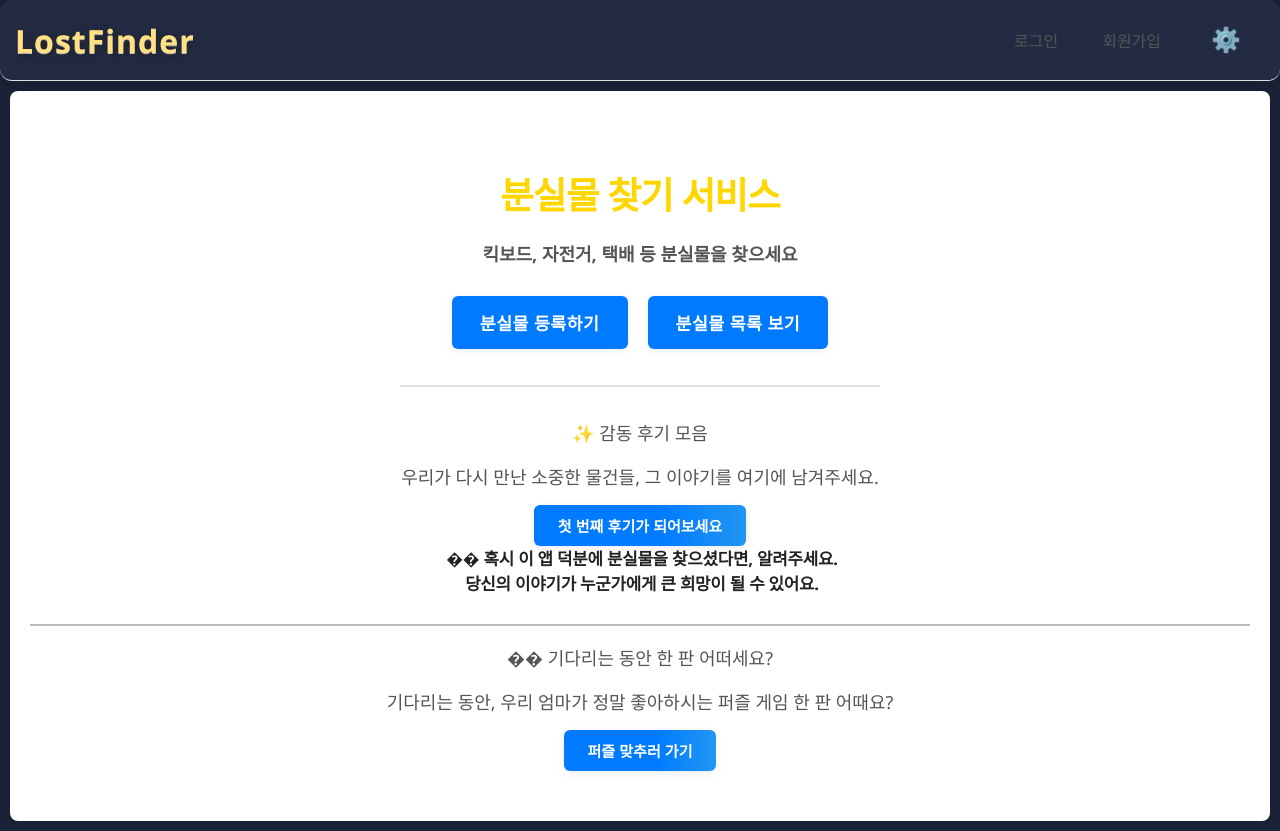
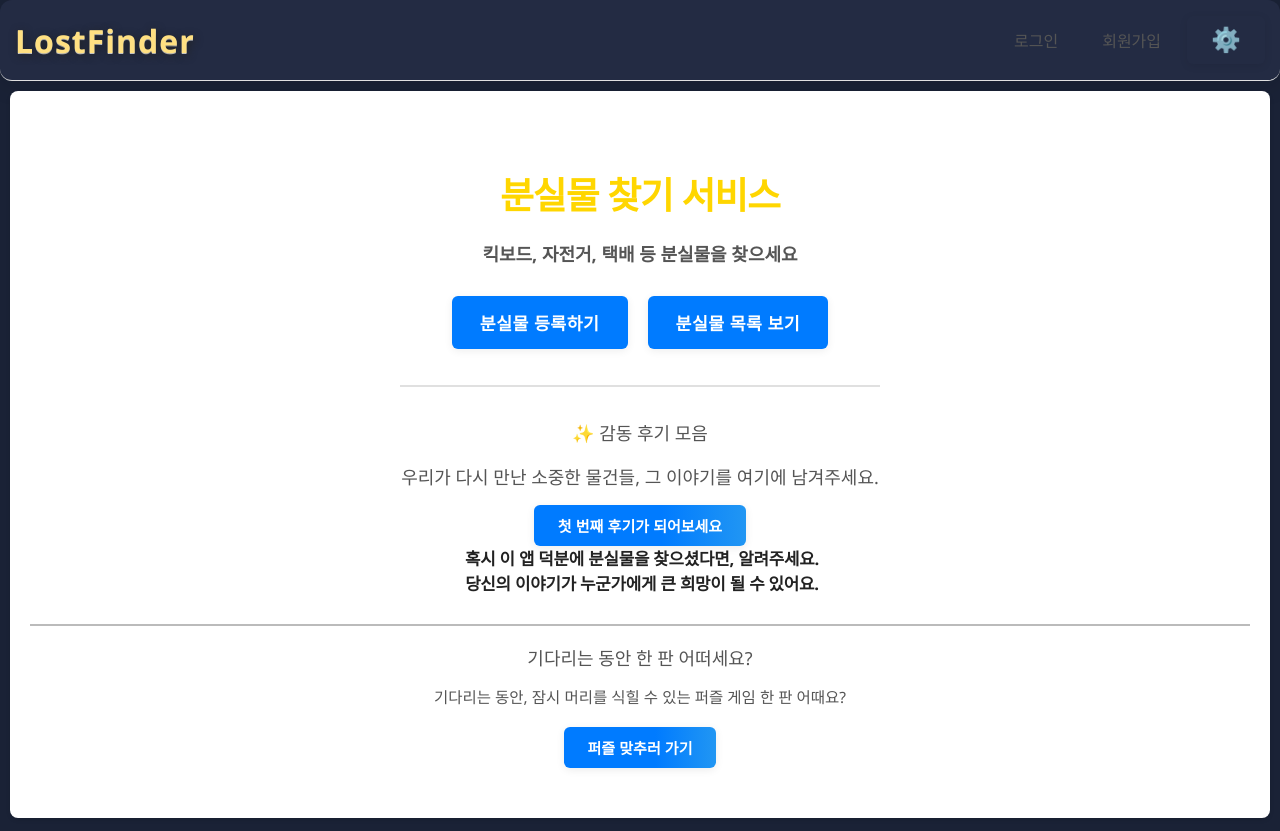
Before and after one commit to Christina0922/lost-finder, a React (Create React App) app in the folder client/: page / in a window 1280 px wide. Built offline with nearby package versions, Linux system fonts and the light colour scheme.

Commit message:
Chore: 게임 안내 문구 및 전체 정렬/이모지/문구 개선

```diff
--- a/client/src/components/BottomBanner.tsx
+++ b/client/src/components/BottomBanner.tsx
@@ -20,7 +20,7 @@ export default function BottomBanner() {
         </Link>
         {/* 안내 메시지는 여기만! */}
         <div className="important-message mt-4 mb-2" style={{ color: '#222', fontWeight: 700, fontSize: '1.05rem', lineHeight: 1.5, textAlign: 'center' }}>
-          �� 혹시 이 앱 덕분에 분실물을 찾으셨다면, 알려주세요.<br />
+          혹시 이 앱 덕분에 분실물을 찾으셨다면, 알려주세요.<br />
           당신의 이야기가 누군가에게 큰 희망이 될 수 있어요.
         </div>
 
@@ -28,13 +28,21 @@ export default function BottomBanner() {
         <hr style={{ border: '0', borderTop: '2.5px solid #bbb', margin: '28px 0 18px 0', width: '100%' }} />
       </div>
 
-      {/* �� 게임 유도 섹션 */}
+      {/* 기다리는 동안 한 판 어떠세요? 게임 유도 섹션 */}
       <div>
         <p className="text-lg font-semibold" style={{ textAlign: 'center', marginBottom: 8 }}>
-          �� 기다리는 동안 한 판 어떠세요?
+          기다리는 동안 한 판 어떠세요?
         </p>
-        <p className="text-sm text-gray-600" style={{ textAlign: 'center', marginBottom: 16 }}>
-          기다리는 동안, 우리 엄마가 정말 좋아하시는 퍼즐 게임 한 판 어때요?
+        <p
+          className="text-gray-600"
+          style={{
+            fontSize: "0.97rem",
+            marginBottom: 18,
+            color: "#555",
+            lineHeight: 1.5,
+          }}
+        >
+          기다리는 동안, 잠시 머리를 식힐 수 있는 퍼즐 게임 한 판 어때요?
         </p>
         <a
           href="https://3match-game-865e.vercel.app"
```
